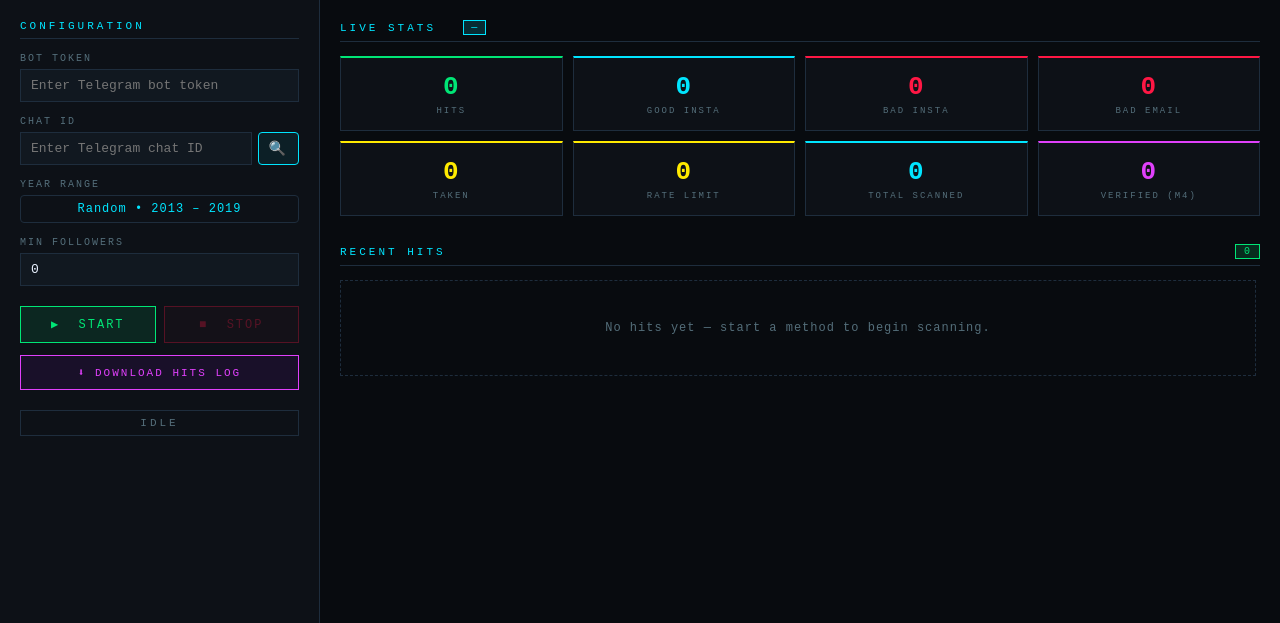
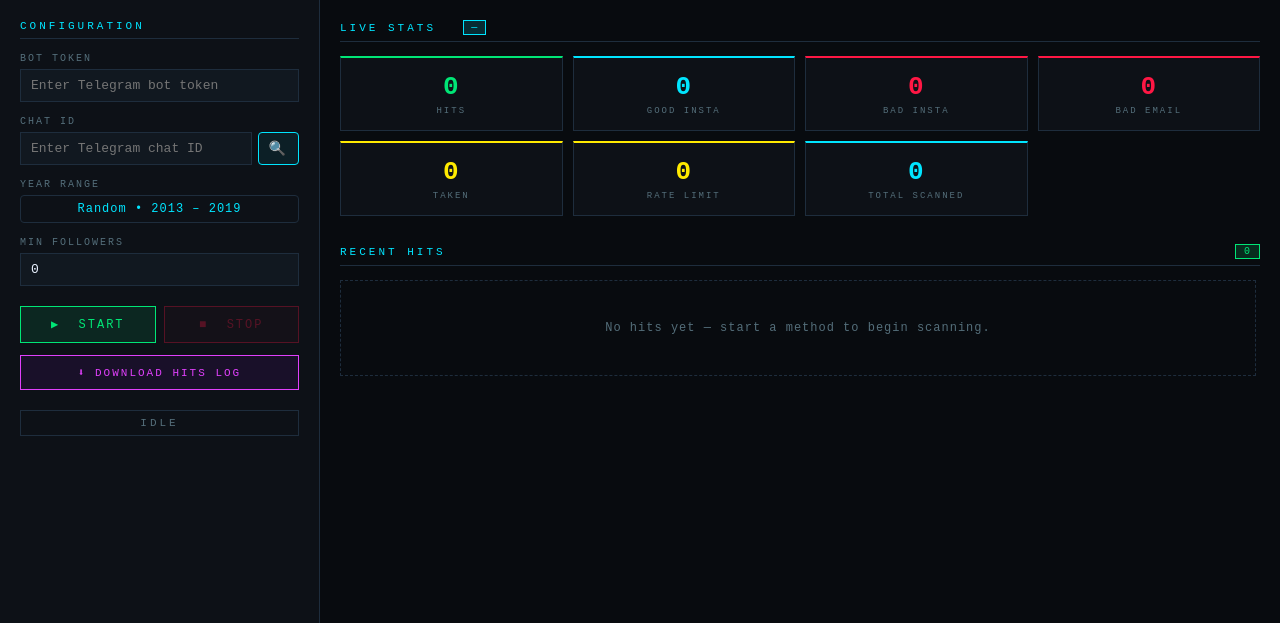
Before and after one commit to yuennix/weyn-tools, a Flask app: template templates/index.html in a window 1280 px wide. Shown: the part 177-800 px from the top of the page. Run offline with Flask 3, Linux system fonts and the light colour scheme; the template is opened without the code that fills it, so the values that code supplies are empty.

Commit message:
Remove verified stats card from index.html
Removed the verified stats card from the index page.

```diff
--- a/templates/index.html
+++ b/templates/index.html
@@ -104,10 +104,6 @@
             <div class="stat-value" id="s-total">0</div>
             <div class="stat-label">TOTAL SCANNED</div>
           </div>
-          <div class="stat-card magenta">
-            <div class="stat-value" id="s-verified">0</div>
-            <div class="stat-label">VERIFIED (M4)</div>
-          </div>
         </div>
 
         <div class="section-title" style="margin-top:28px">
```
